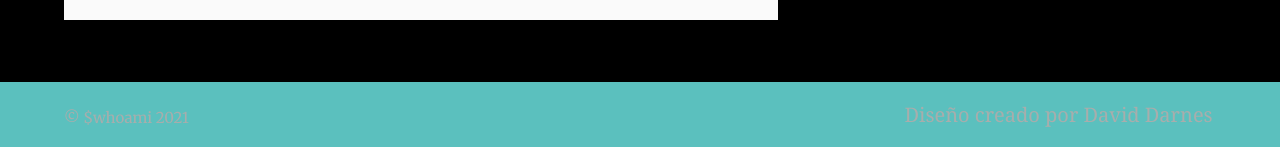
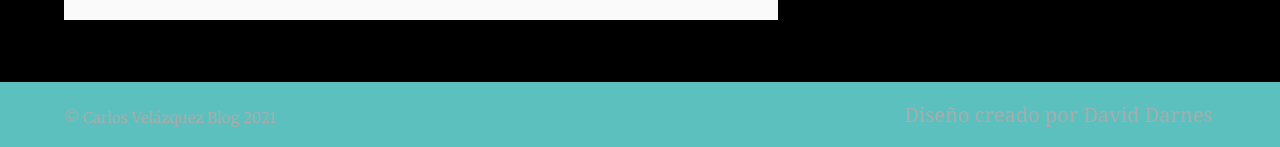
Before and after one commit to carlosvelv/test.info, a Jekyll site: the page built from elements.md, in a window 1280 px wide and 900 px high, scrolled down 6363 px, cut to the strip 489-900 px from the top of the window. Shown: the part 261-408 px from the top of the strip. Built offline with Jekyll 4.4.1, drawn with Linux system fonts in a browser that asks for light colours.

Commit message:
Update _config.yml

```diff
--- a/_config.yml
+++ b/_config.yml
@@ -39,8 +39,8 @@ paginate: 2 # jekyll-paginate > items per page
 paginate_path: blog/page:num # jekyll-paginate > blog page
 jekyll-mentions: https://twitter.com # jekyll-mentions > service used when @replying
 twitter:
-  username: DavidDarnes # jekyll-seo-tag > Owners twitter username
-author: DavidDarnes # jekyll-seo-tag > default author
+  username: CarlsVelazquez # jekyll-seo-tag > Owners twitter username
+author: Carlos Velázquez # jekyll-seo-tag > default author
 social: # jekyll-seo-tag > social overrides
   name: Carlos Velázquez # jekyll-seo-tag > real name
   links:  # jekyll-seo-tag > social aliases (sameAs)
@@ -92,7 +92,7 @@ defaults:
 # 7. Site settings
 encoding: utf-8 # Make sure the encoding is right
 lang: en-GB # Set the site language
-title: "$whoami" # Site name or title, also used in jekyll-seo-tag
+title: "Carlos Velázquez Blog" # Site name or title, also used in jekyll-seo-tag
 logo: "/assets/logos/logo.svg" # Site logo, also used in jekyll-seo-tag
 description: "Alembic is a starting point for Jekyll projects. Rather than starting from scratch, this boilerplate is designed to get the ball rolling immediately" # Site description and default description, also used in jekyll-seo-tag
 url: "https://alembic.darn.es" # Site url, also used in jekyll-seo-tag
@@ -132,13 +132,13 @@ navigation_footer:
   url: https://darn.es
 
 social_links: # Appears in sidebar. Set the urls then uncomment and comment out as desired
-  Twitter: https://twitter.com/DavidDarnes
-  LinkedIn: https://www.linkedin.com/in/daviddarnes
-  GitHub: https://github.com/daviddarnes
-  link: https://darn.es
+# Twitter: https://twitter.com/DavidDarnes
+  LinkedIn:  www.linkedin.com/in/carlos-velazquez-a38a7b1b9
+  GitHub: https://github.com/carlosvelv
+# link: https://darn.es
   RSS: /feed.xml
 
 sharing_links: # Appear at the bottom of single blog posts, add as desired. The value can be 'true' or the desired button colour
   Twitter: "#0d94e7"
-  facebook: "#3B5998"
+# facebook: "#3B5998"
   Email: true
```
